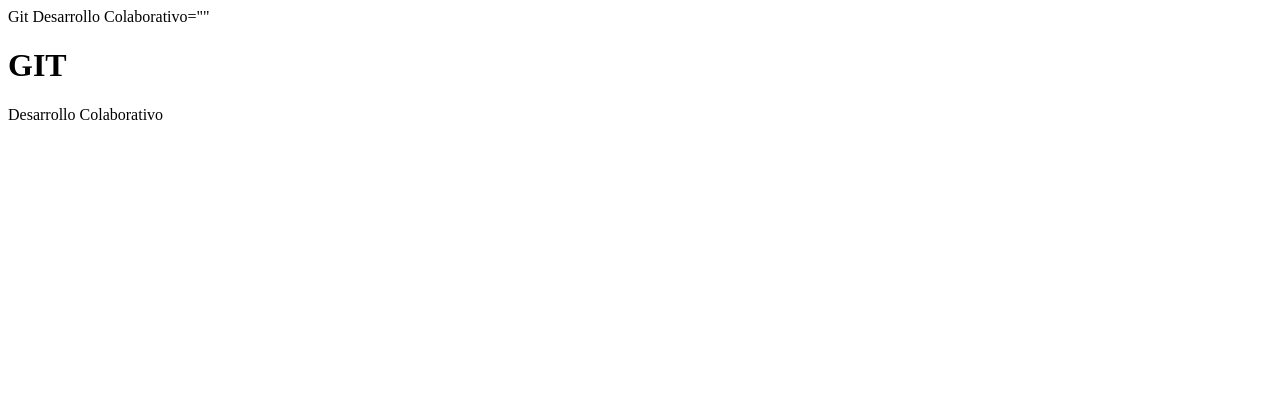
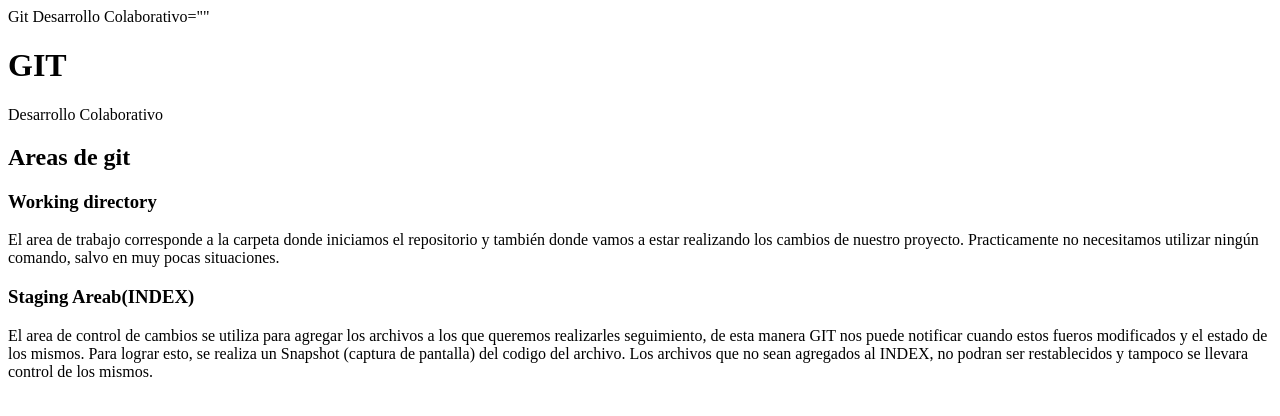
Before and after one commit to csnunez/git-x19, a plain HTML site: page index.html in a window 1280 px wide. Drawn offline with Linux system fonts and the light colour scheme.

Commit message:
GIT: Staging Area (INDEX)

```diff
--- a/index.html
+++ b/index.html
@@ -8,6 +8,36 @@
         <header>
             <h1>GIT</h1>
             <p>Desarrollo Colaborativo</p>
+            <main>
+                <section>
+                    <h2>Areas de git</h2>
+                    <article>
+                        <h3>Working directory</h3>
+                        <p>
+                            El area de trabajo corresponde a la carpeta
+                            donde iniciamos el repositorio y también donde
+                            vamos a estar realizando los cambios de nuestro
+                             proyecto. Practicamente no necesitamos utilizar
+                             ningún comando, salvo en muy pocas situaciones.
+                        </p>
+                    </article>
+                    <article>
+                        <h3>
+                            Staging Areab(INDEX)
+                        </h3>
+                        <p>
+                            El area de control de cambios se utiliza para agregar los archivos
+                            a los que queremos realizarles seguimiento, de esta manera
+                            GIT nos puede notificar cuando estos fueros modificados y el estado de los
+                            mismos.  Para lograr esto, se realiza un Snapshot
+                            (captura de pantalla) del codigo del archivo. Los archivos que no sean agregados al INDEX, no podran ser restablecidos
+                            y tampoco se llevara control de los mismos.
+                        </p>
+
+                        </article>
+                    </article>
+                </section>
+            </main>
         </header>
     </body>
 </html>
```
